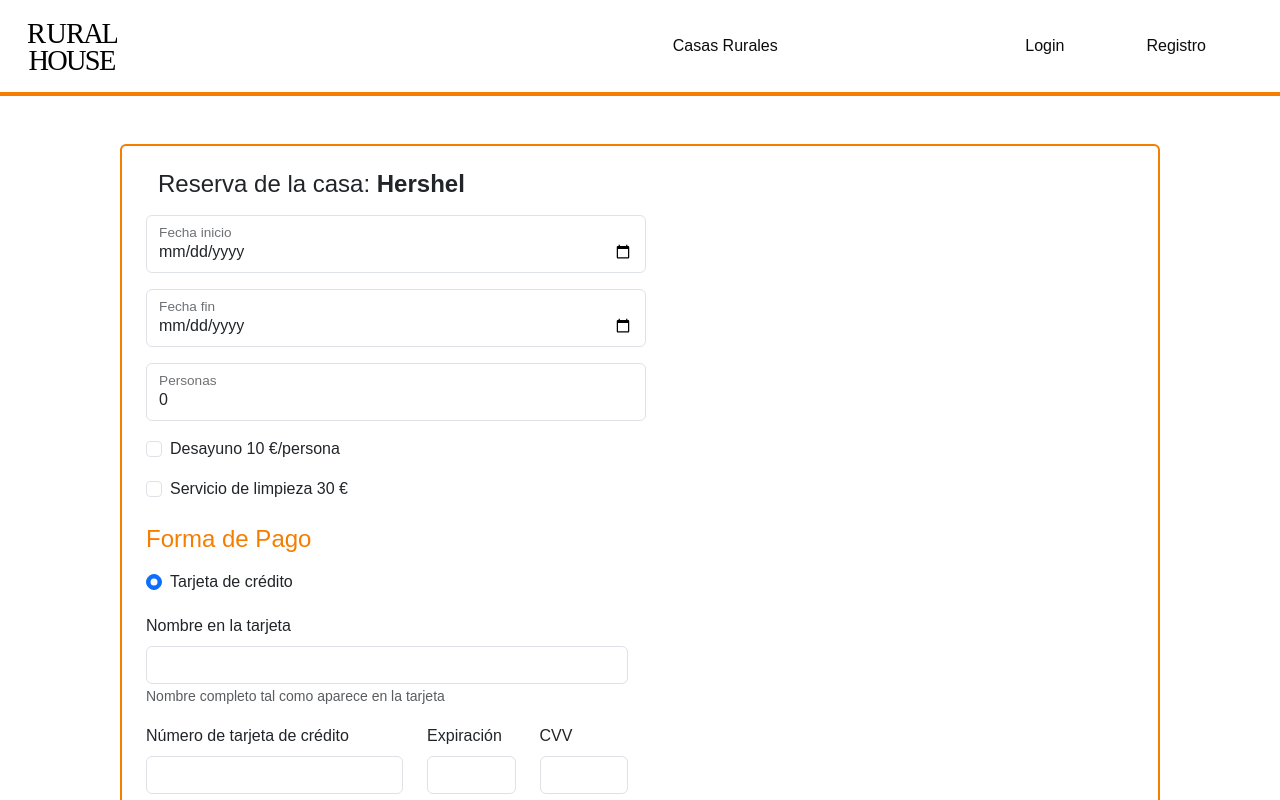
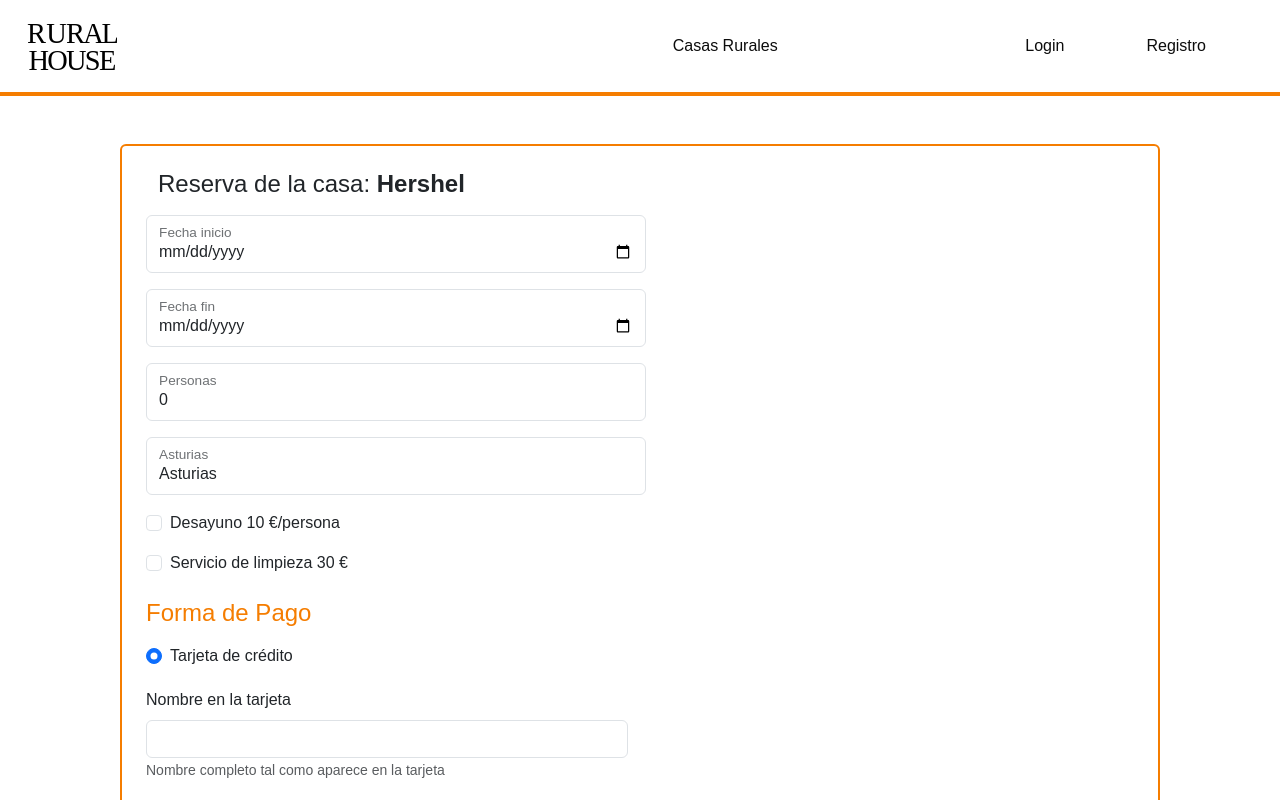
Before and after one commit to suslobo/PROYECTO-GRUPO-5, an Angular app in the folder FRONTEND/: page /booking/1/form in a window 1280 px wide. Shown: the top 800 px of the page. Built offline with nearby package versions, Linux system fonts and the light colour scheme; data requests are answered from the project's data file.

Commit message:
modificaciones para mostrar el destino en listado de reservas

```diff
--- a/FRONTEND/src/app/booking-form/booking-form.component.html
+++ b/FRONTEND/src/app/booking-form/booking-form.component.html
@@ -51,6 +51,13 @@
           id="people" formControlName="people"
           placeholder="" (change)="calculatePrice()">
           <label for="people">Personas</label>
+        </div>
+
+        <div class="form-floating mb-3">
+          <input type="text" class="form-control"
+          id="destination" formControlName="destination"
+          placeholder="" (change)="save()"readonly>
+          <label for="destination">{{house?.destination}}</label>
         </div>
 
 
--- a/FRONTEND/src/app/booking-form/booking-form.component.ts
+++ b/FRONTEND/src/app/booking-form/booking-form.component.ts
@@ -6,6 +6,7 @@ import { House } from '../interfaces/house.model';
 import { HttpClient} from '@angular/common/http';
 import { ActivatedRoute, Router, RouterLink } from '@angular/router';
 import { CurrencyPipe } from '@angular/common';
+import { HouseDetailComponent } from '../house-detail/house-detail.component';
 
 @Component({
   selector: 'app-reservation-form',
@@ -25,6 +26,7 @@ export class BookingFormComponent implements OnInit {
   booking: Booking | undefined;
   breakfast: number = 0;
   totalBreakfastPrice: number = 0;
+  destination: HouseDetailComponent | undefined
 
 
   bookingForm = new FormGroup({
@@ -34,6 +36,7 @@ export class BookingFormComponent implements OnInit {
     cleaningService: new FormControl<boolean>(false),
     breakfast: new FormControl<boolean>(false),
     people: new FormControl(0),
+    destination: new FormControl()
 
 
   });
@@ -50,8 +53,11 @@ export class BookingFormComponent implements OnInit {
       if(!id) return;
 
       this.httpClient.get<House>(`http://localhost:3000/houses/${id}`)
-      .subscribe(house => this.house = house);
+      .subscribe(house => {
+        this.house = house;
+      this.bookingForm.get('destination')?.setValue(house.destination);
     });
+  });
   }
 
   calculatePrice(){
@@ -98,6 +104,7 @@ export class BookingFormComponent implements OnInit {
       entryDate: this.bookingForm.get('entryDate')?.value ?? new Date(),
       departureDate: this.bookingForm.get('departureDate')?.value ?? new Date(),
       people: this.bookingForm.get('people')?.value ?? 0,
+      destination: this.bookingForm.get('destination')?.value ?? '',
 
       price: this.totalPrice,
       house: this.house,
--- a/FRONTEND/src/app/booking-list/booking-list.component.html
+++ b/FRONTEND/src/app/booking-list/booking-list.component.html
@@ -15,7 +15,7 @@
             <th scope="col" style="color: #f57d00">Fecha de entrada</th>
             <!-- <th scope="col">Fecha de salida</th> -->
             <th scope="col" style="color: #f57d00">Fecha de salida</th>
-            <th scope="col"></th>
+            <th scope="col" style="color: #f57d00">Destino</th>
             <th scope="col" style="text-align: right; color: #f57d00">Acciones</th>
             <th scope="col"></th>
 
@@ -27,11 +27,8 @@
                     <tr>
 
                       <td>{{booking.entryDate}}</td>
-                      <!-- <td>{{booking.departureDate}}</td> -->
                       <td>{{booking.departureDate}}</td>
-                      <td>
-
-                      </td>
+                      <td>{{booking.destination}} </td>
                       <!-- <td>
                         <div class="dropdown">
                           <button class="btn btn-secondary dropdown-toggle" type="button" id="accionesDropdown" data-bs-toggle="dropdown" aria-expanded="false">
```
Also changed, not shown: 1 other file (tests, documents, lock files or other folders).
